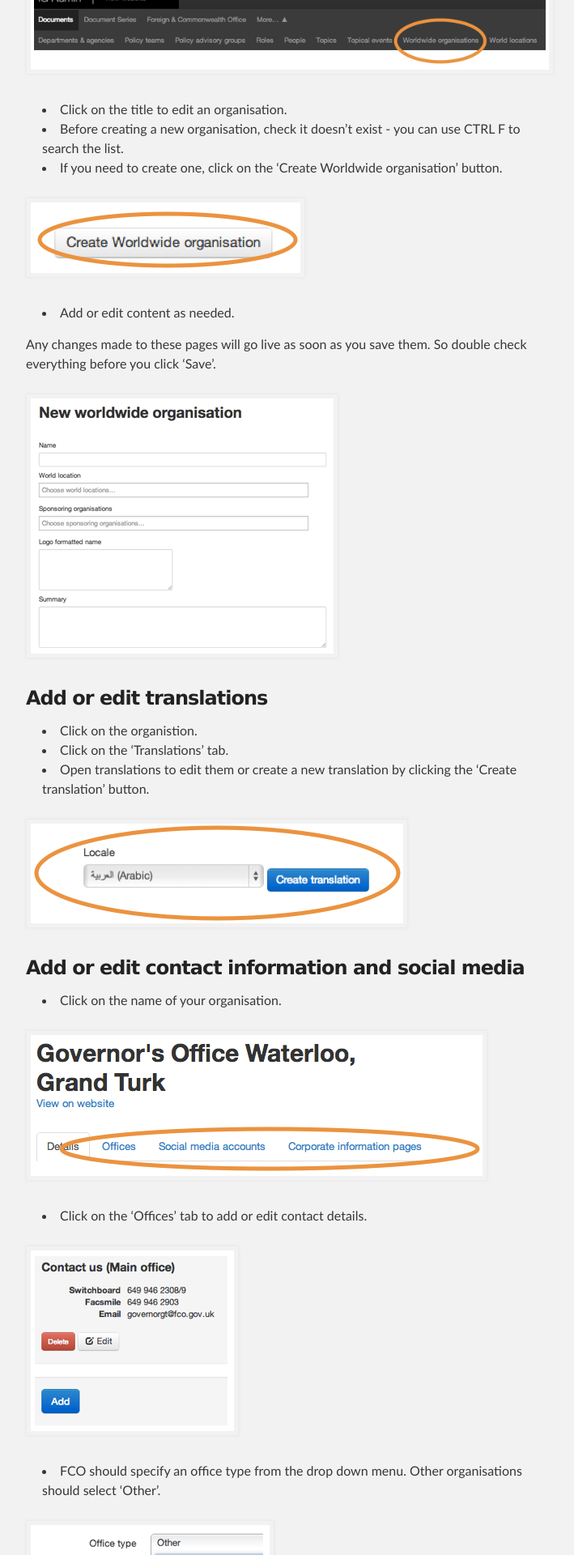
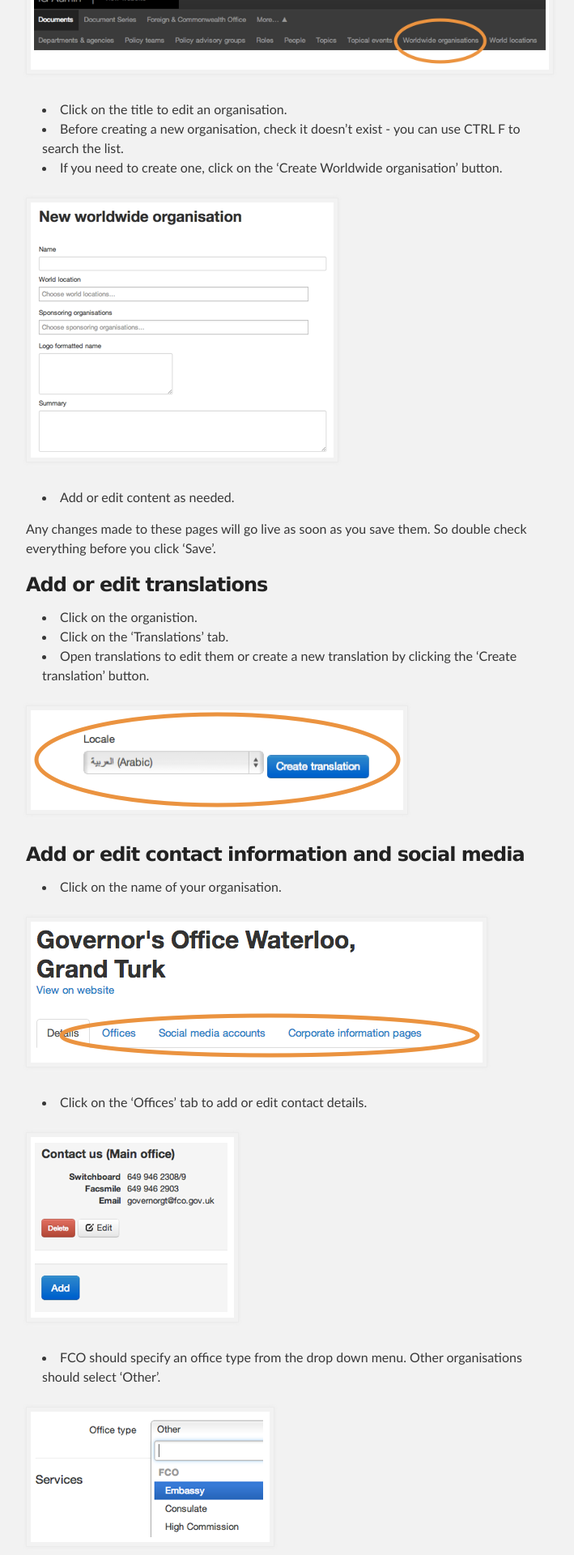
Before and after one commit to alphagov/inside-government-admin-guide, a Jekyll site: the page built from worldwide-network/worldwide-organisations.md, in a window 1280 px wide. Shown: the part 492-2412 px from the top of the page at 81% size, without its empty margins (288-997 px from the left). Built offline with Jekyll 4.4.1, drawn with Linux system fonts in a browser that asks for light colours.

Commit message:
Update worldwide-organisations.md

```diff
--- a/worldwide-network/worldwide-organisations.md
+++ b/worldwide-network/worldwide-organisations.md
@@ -15,13 +15,12 @@ You can create Worldwide organisations and edit them.
 * Before creating a new organisation, check it doesn't exist - you can use CTRL F to search the list.
 * If you need to create one, click on the ‘Create Worldwide organisation’ button.
 
-![Worldwide organisation 2](worldwide-organisations-2.png)
+![Worldwide organisation 3](worldwide-organisations-3.png)
 
 * Add or edit content as needed.
 
 Any changes made to these pages will go live as soon as you save them. So double check everything before you click ‘Save’.
 
-![Worldwide organisation 3](worldwide-organisations-3.png)
 
 ### Add or edit translations
 
```
